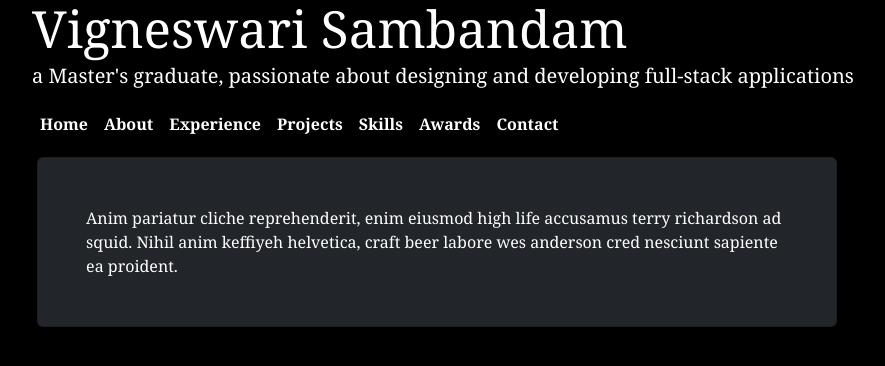
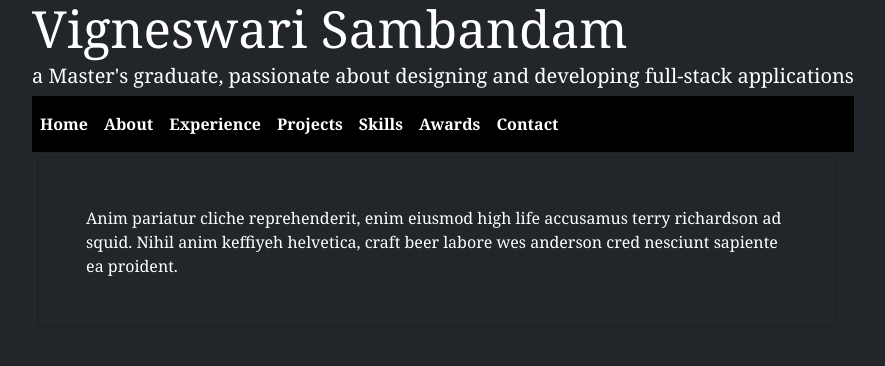
Before and after one commit to Vigneshwarie/portfolio2.0, a React (Vite) app in the folder myportfolio/: page / in a window 1280 px wide. Shown: the top 366 px of the page, without its empty margins (197-1082 px from the left). Built offline with nearby package versions, Linux system fonts and the light colour scheme.

Commit message:
Added AOS for transition and changed theme for the site

```diff
--- a/myportfolio/package.json
+++ b/myportfolio/package.json
@@ -10,6 +10,7 @@
     "preview": "vite preview"
   },
   "dependencies": {
+    "aos": "^3.0.0-beta.6",
     "bootstrap": "^5.3.3",
     "react": "^18.2.0",
     "react-bootstrap": "^2.10.2",
--- a/myportfolio/src/App.css
+++ b/myportfolio/src/App.css
@@ -6,7 +6,7 @@
 }
 
 body {
-     background-color: #000000;
+     background-color: #222529;
      color: #FFFFFF;
      margin: 0px;
      padding: 0px;
--- a/myportfolio/src/components/NavbarMenu.jsx
+++ b/myportfolio/src/components/NavbarMenu.jsx
@@ -12,6 +12,7 @@ import Contact from '../pages/Contact';
 import Card from 'react-bootstrap/Card';
 import Collapse from 'react-bootstrap/Collapse';
 import Fade from 'react-bootstrap/Fade';
+
 
 
 
@@ -85,7 +86,7 @@ function NavbarMenu() {
                          </Nav>
                     </Navbar.Collapse>
                </Navbar>
-               <div style={{ minHeight: '150px', padding:'5px' }} data-aos="fade-up" data-aos-delay="100">
+               <div style={{ minHeight: '150px', padding:'5px' }} >
 
                          <div id="example-collapse-text">
                               <Card body style={{ width: '800px', backgroundColor: '#222529', color: '#fff' }}>
--- a/myportfolio/src/index.css
+++ b/myportfolio/src/index.css
@@ -2,7 +2,7 @@
      font-family: Georgia, Cambria, Cochin, Times, 'Times New Roman', serif, system-ui, Avenir, Helvetica, Arial, sans-serif;
      line-height: 1.5;
      color-scheme: light dark;
-     background-color: #000000;
+     background-color: #222529;
      font-synthesis:none;
      text-rendering: optimizeLegibility;
      -webkit-font-smoothing: antialiased;
@@ -52,7 +52,7 @@ button:focus-visible {
 @media (prefers-color-scheme: light) {
      :root {
           color: #fff;
-          background-color: #000000;
+          background-color: #222529;
      }
      a:hover {
           color: #62CF78;
--- a/myportfolio/src/pages/About.jsx
+++ b/myportfolio/src/pages/About.jsx
@@ -1,14 +1,19 @@
-import { useState } from 'react';
+import { useState, useEffect } from 'react';
 import Button from 'react-bootstrap/Button';
 import Collapse from 'react-bootstrap/Collapse';
+import AOS from 'aos';
+import 'aos/dist/aos.css';
 
 function About() {
-
+     useEffect(() => {
+          AOS.init();
+     }, []
+     );
 
      return (
           <>
 
-               <div id="about">
+               <div id="about" data-aos="fade-up" data-aos-delay="100">
                     Anim pariatur cliche reprehenderit, enim eiusmod high life accusamus
                     terry richardson ad squid. Nihil anim keffiyeh helvetica, craft beer
                     labore wes anderson cred nesciunt sapiente ea proident.
--- a/myportfolio/src/pages/Awards.jsx
+++ b/myportfolio/src/pages/Awards.jsx
@@ -1,7 +1,16 @@
+import { useState, useEffect } from 'react';
+import AOS from 'aos';
+import 'aos/dist/aos.css';
+
 function Awards() {
+     useEffect(() => {
+          AOS.init();
+     }, []
+     );
+
      return (
-          <section className="awards">
-               <div>
+          <section className="awards" >
+               <div data-aos="fade-up" data-aos-delay="100">
                     <h3>Awards</h3>
                     <p>This is the awards page.</p>
                </div>
--- a/myportfolio/src/pages/Contact.jsx
+++ b/myportfolio/src/pages/Contact.jsx
@@ -1,7 +1,16 @@
+import { useState, useEffect } from 'react';
+import AOS from 'aos';
+import 'aos/dist/aos.css';
+
 function Contact() {
+     useEffect(() => {
+          AOS.init();
+     }, []
+     );
+
      return (
           <section className="contact">
-               <div>
+               <div data-aos="fade-up" data-aos-delay="100">
                     <h3>Contact</h3>
                     <p>This is the contact page.</p>
                </div>
```
Also changed, not shown: 1 other file (tests, documents, lock files or other folders).
